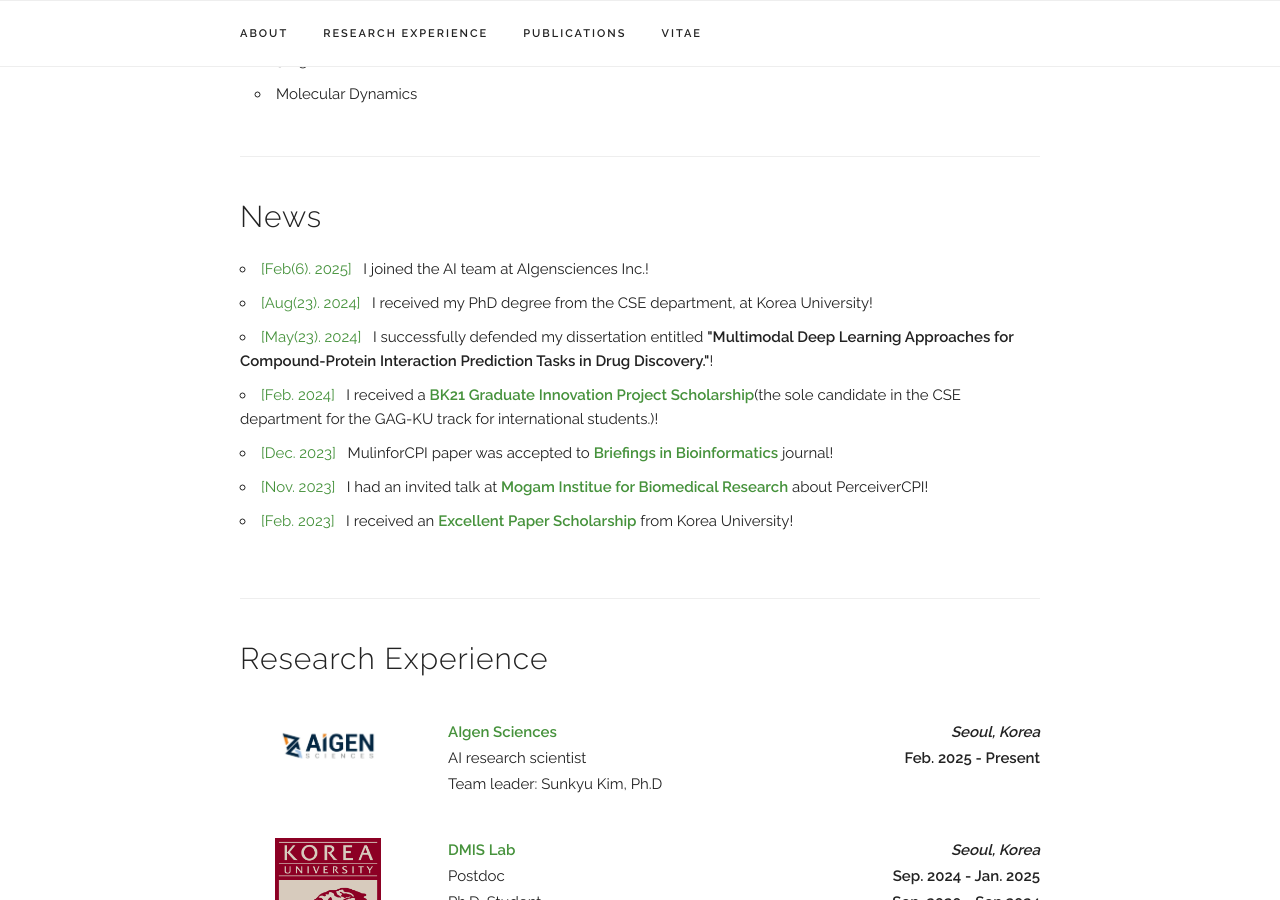
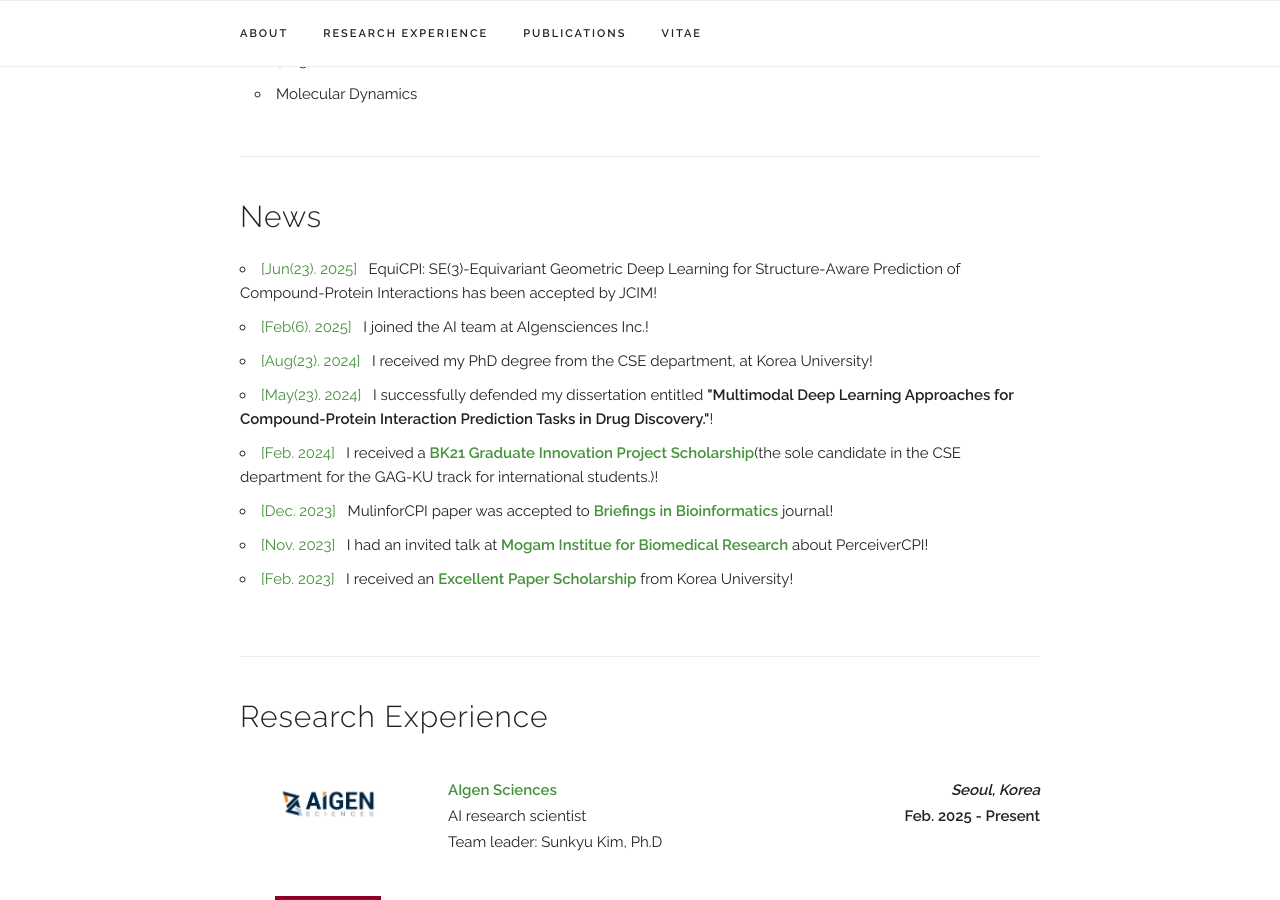
Before and after one commit to quangnguyenbn99/quangnguyenbn99.github.io, a Jekyll site: the page built from index.html, in a window 1280 px wide and 900 px high, scrolled down 684 px. Built offline with Jekyll 4.4.1, drawn with Linux system fonts in a browser that asks for light colours; some web fonts are replaced.

Commit message:
Update index.html

```diff
--- a/index.html
+++ b/index.html
@@ -42,6 +42,11 @@ layout: default
 <div class="docs-section" id="news">
   <h4>News</h4>
     <ul>
+      <li>
+        <b style="color: #46923c; font-weight: normal;">[Jun(23). 2025]</b>&nbsp&nbsp
+        EquiCPI: SE(3)-Equivariant Geometric Deep Learning for Structure-Aware Prediction of Compound-Protein Interactions has been accepted by JCIM!
+      </li>
+
       <li>
         <b style="color: #46923c; font-weight: normal;">[Feb(6). 2025]</b>&nbsp&nbsp
         I joined the AI team at AIgensciences Inc.!
```
